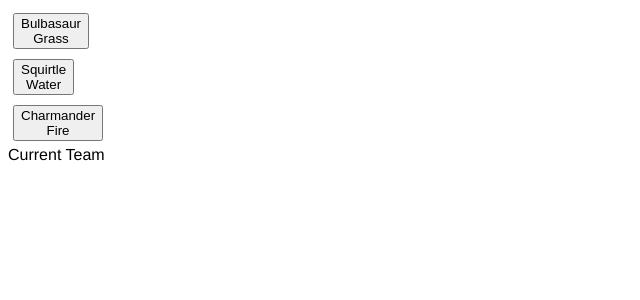
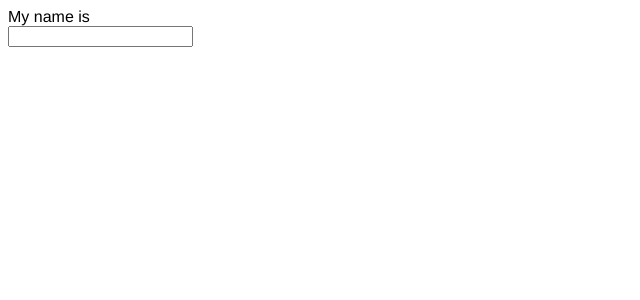
Before and after one commit to alfredlam42/intro-to-react, a React app: page / in a window 1280 px wide. Shown: the top 300 px of the page, without its empty margins (0-640 px from the left). Built offline with nearby package versions, Linux system fonts and the light colour scheme; the HTML template or start-up script is replaced by a standard one.

Commit message:
shows instant state change

```diff
--- a/src/App.jsx
+++ b/src/App.jsx
@@ -9,33 +9,20 @@
   constructor(props){
     super(props);
     this.state = {
-      team: [],
+      name: '',
     }
-    this.addToTeam = this.addToTeam.bind(this)
   }
 
-  addToTeam(pokemon){
-    var currentTeam = this.state.team;
-    currentTeam.push(pokemon);
-    this.setState({team: currentTeam});
+  changeName(event){
+    this.setState({name: event.target.value});
   }
 
   render() {
-
-    var pokemonList = {
-      'Bulbasaur': 'Grass',
-      'Squirtle' : 'Water',
-      'Charmander': 'Fire'
-    }
-
-    var pokemons = Object.keys(pokemonList).map(function(pokemon, i){
-      return <Starter key={i} pokemon={pokemon} pokemonType={pokemonList[pokemon]} addToTeam={this.addToTeam} />
-    }.bind(this))
-
     return(
       <div className='appWrapper'>
-        {pokemons}
-        <Team team={this.state.team}/>
+        My name is {this.state.name}
+        <br />
+        <input onChange={this.changeName.bind(this)} />
       </div>
     )
   }
```
